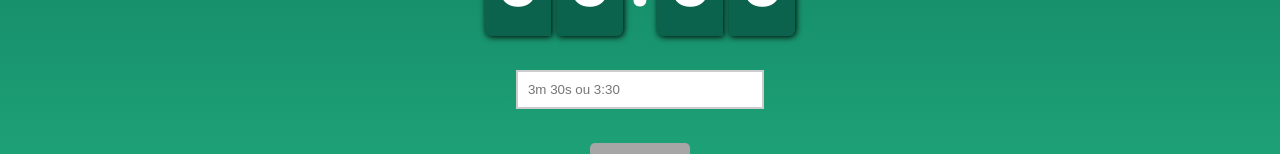
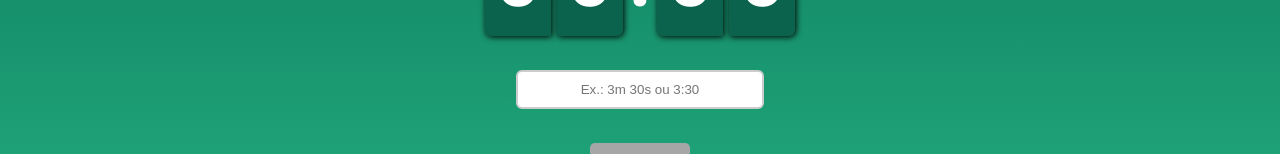
Before and after one commit to ccadubr/trywatch, a React (Create React App) app: page / in a window 1280 px wide. Shown: the part 348-502 px from the top of the page. Built offline with nearby package versions, Linux system fonts and the light colour scheme.

Commit message:
Feat: Estilizando input

```diff
--- a/src/components/countDownTimes.jsx
+++ b/src/components/countDownTimes.jsx
@@ -124,7 +124,7 @@ class CountdownTimer extends Component {
           <input
           maxLength={7}
             type='text'
-            placeholder='3m 30s ou 3:30'
+            placeholder='Ex.: 3m 30s ou 3:30'
             value={ inputNumber }
             onChange={this.handleChange}
           />
--- a/src/styles/countDownTimes.css
+++ b/src/styles/countDownTimes.css
@@ -64,6 +64,7 @@ padding: 10px;
 
 input {
   border: 2px solid #ccc;
+  border-radius: 6px;
   padding: 10px;
   margin: 0 auto;
   width: 80%;
@@ -71,7 +72,14 @@ input {
 
 input:focus {
   background-color: #f7f7f7;
-  box-shadow: 0 0 5px rgba(0, 0, 0, 0.2);
+  box-shadow: 0 0 5px 2px #ffd700;
+  outline: 0;
+  color: #333;
+}
+
+input:focus:hover {
+  background-color: #f7f7f7;
+  box-shadow: 0 0 5px 2px #ffd700;
   outline: 0;
   color: #333;
 }
@@ -85,6 +93,10 @@ input + span {
   color: #999;
   font-size: 12px;
   margin-top: 5px;
+}
+
+input::placeholder {
+  text-align: center;
 }
 
 button {
```
